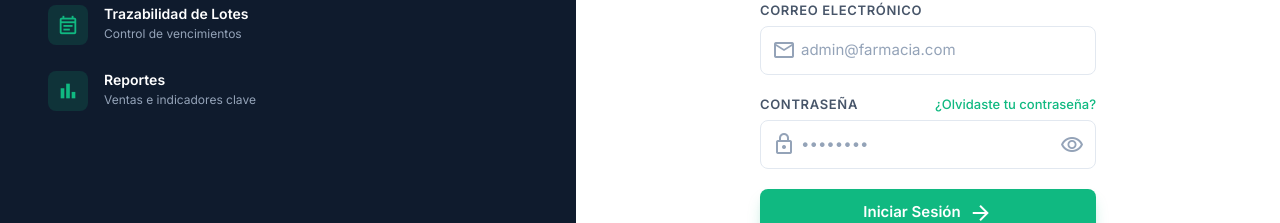
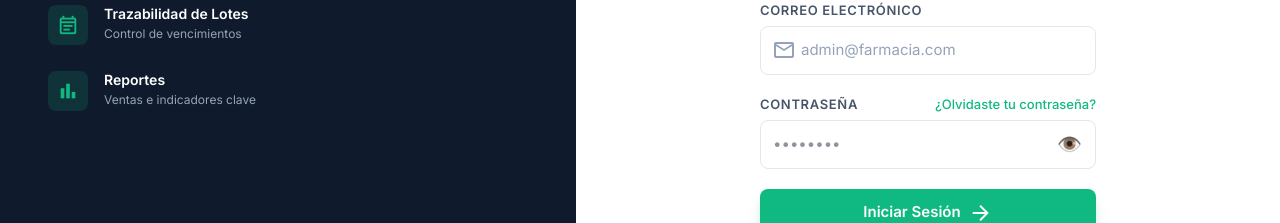
Before and after one commit to HugoAle18/FarmaInventario, a Next.js app: page /login in a window 1280 px wide. Shown: the part 247-470 px from the top of the page. Built offline with nearby package versions, Linux system fonts and the light colour scheme; no server answers.

Commit message:
fix: PasswordInput component with controlled props + matching styles

```diff
--- a/src/components/login/login-form.tsx
+++ b/src/components/login/login-form.tsx
@@ -12,7 +12,6 @@ export default function LoginForm({ serverError }: { serverError?: string }) {
   const [password, setPassword] = useState("")
   const [loading, setLoading] = useState(false)
   const [error, setError] = useState<string | null>(null)
-  const [show, setShow] = useState(false)
   const router = useRouter()
 
   const handleSubmit = async (e: React.FormEvent) => {
@@ -91,25 +90,11 @@ export default function LoginForm({ serverError }: { serverError?: string }) {
             <span className="material-symbols-outlined absolute left-3 top-1/2 -translate-y-1/2 text-[#94A3B8]">
               lock
             </span>
-            <input
-              id="password"
-              type={show ? "text" : "password"}
+            <PasswordInput
               value={password}
               onChange={(e) => setPassword(e.target.value)}
-              required
-              autoComplete="current-password"
-              className="w-full bg-white border border-[#E2E8F0] rounded-lg pl-10 pr-12 py-3 text-[15px] text-[#1E293B] placeholder:text-[#94A3B8] focus:outline-none focus:ring-2 focus:ring-[#10B981]/20 focus:border-[#10B981] transition-all"
               placeholder="••••••••"
             />
-            <button
-              type="button"
-              onClick={() => setShow(!show)}
-              className="absolute right-3 top-1/2 -translate-y-1/2 text-[#94A3B8] hover:text-[#64748B] transition-colors"
-            >
-              <span className="material-symbols-outlined text-[20px]">
-                {show ? "visibility_off" : "visibility"}
-              </span>
-            </button>
           </div>
         </div>
 
--- /dev/null
+++ b/src/components/login/password-input.tsx
@@ -0,0 +1,62 @@
+"use client"
+import { useState } from "react"
+
+interface PasswordInputProps {
+  value: string
+  onChange: (e: React.ChangeEvent<HTMLInputElement>) => void
+  placeholder?: string
+}
+
+export default function PasswordInput({ value, onChange, placeholder }: PasswordInputProps) {
+  const [show, setShow] = useState(false)
+  return (
+    <div style={{ position: "relative" }}>
+      <input
+        id="password"
+        type={show ? "text" : "password"}
+        value={value}
+        onChange={onChange}
+        required
+        autoComplete="current-password"
+        placeholder={placeholder || "••••••••"}
+        style={{
+          width: "100%",
+          padding: "12px 40px 12px 12px",
+          border: "1px solid #E2E8F0",
+          borderRadius: "8px",
+          fontSize: "15px",
+          color: "#1E293B",
+          backgroundColor: "white",
+          outline: "none",
+          boxSizing: "border-box",
+        }}
+        onFocus={(e) => {
+          e.target.style.borderColor = "#10B981"
+          e.target.style.boxShadow = "0 0 0 2px rgba(16, 185, 129, 0.2)"
+        }}
+        onBlur={(e) => {
+          e.target.style.borderColor = "#E2E8F0"
+          e.target.style.boxShadow = "none"
+        }}
+      />
+      <button
+        type="button"
+        onClick={() => setShow(!show)}
+        style={{
+          position: "absolute",
+          right: "10px",
+          top: "50%",
+          transform: "translateY(-50%)",
+          background: "none",
+          border: "none",
+          cursor: "pointer",
+          color: "#94A3B8",
+          fontSize: "20px",
+          padding: "4px",
+        }}
+      >
+        {show ? "🙈" : "👁️"}
+      </button>
+    </div>
+  )
+}
```
